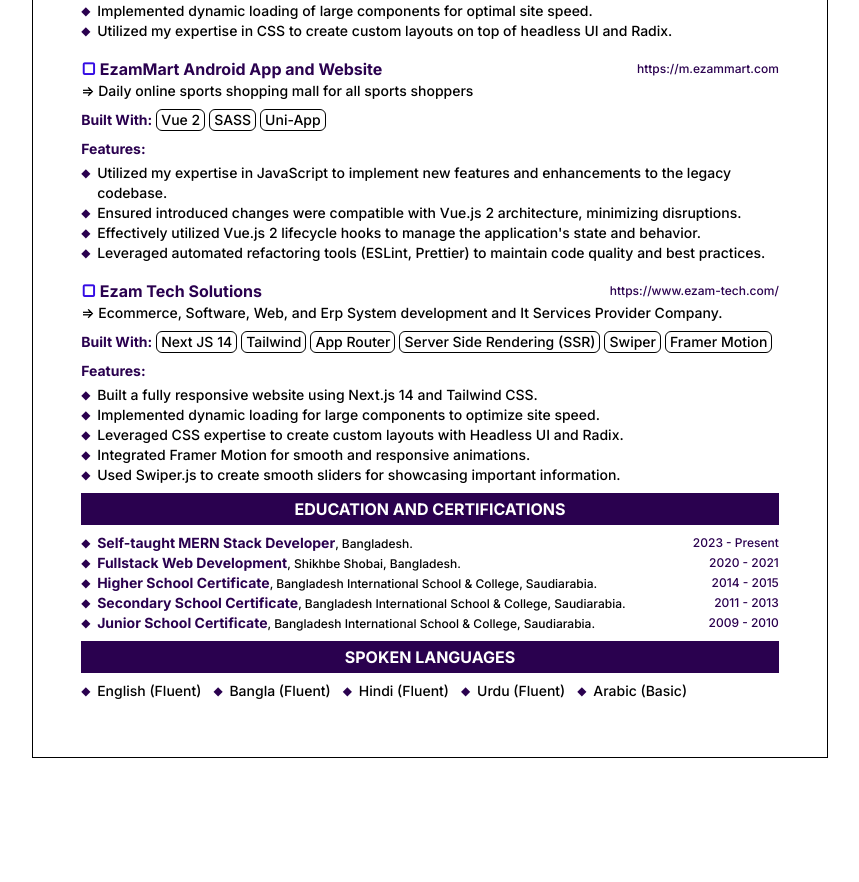
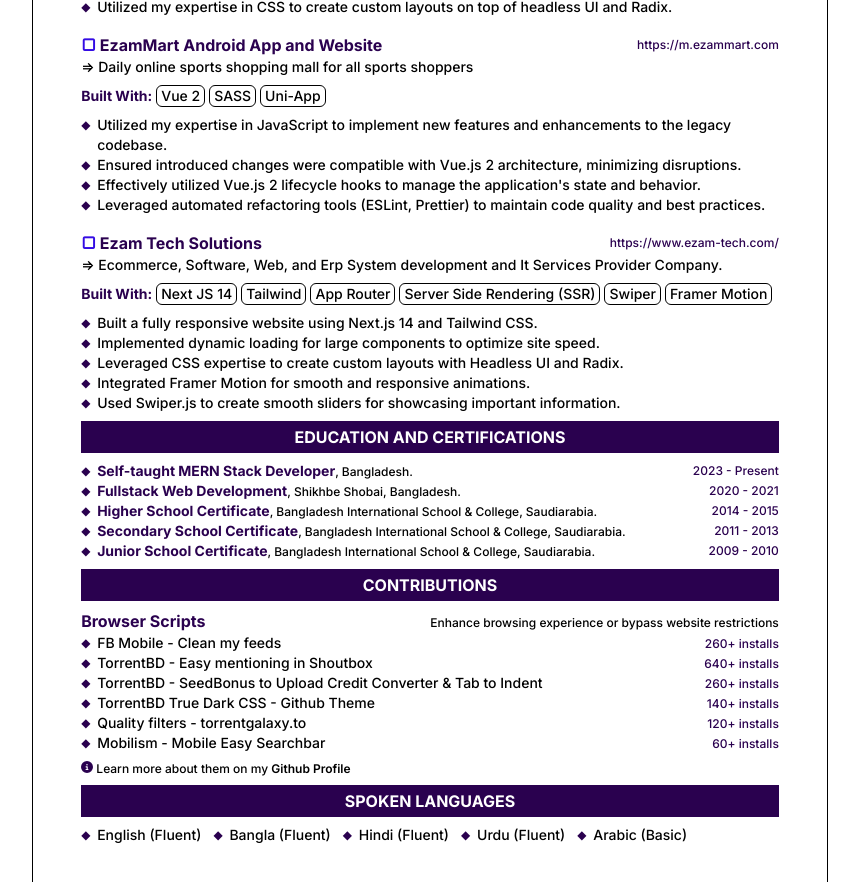
Before and after one commit to webdevsk/next-resume, a Next.js app: page /template1 in a window 1280 px wide. Shown: the part 1060-1942 px from the top of the page, without its empty margins (338-1197 px from the left). Before the commit the page ends 1818 px from the top, so only its background shows below. Built offline with nearby package versions, Linux system fonts and the light colour scheme.

Commit message:
Updated Phone number. Added contributions in template 1

```diff
--- a/src/app/(viewer-side)/template1/page.css
+++ b/src/app/(viewer-side)/template1/page.css
@@ -197,6 +197,33 @@
     }
   }
 
+  #contributions {
+    @apply mb-template;
+
+    .content {
+      @apply mt-template flex flex-col gap-y-4;
+    }
+
+    .row {
+      grid-template-columns: minmax(0, 1fr) max-content;
+      @apply grid items-baseline gap-x-2;
+    }
+
+    .installs {
+      @apply text-theme;
+    }
+
+    .footnote {
+      @apply mt-template;
+      svg {
+        @apply inline aspect-square w-3 align-baseline text-theme;
+      }
+      a {
+        @apply font-semibold;
+      }
+    }
+  }
+
   #education {
     @apply mb-template;
 
@@ -225,7 +252,7 @@
   .bullet-item {
     @apply relative ps-4;
     &:before {
-      @apply absolute inset-0 text-xs leading-4 text-theme content-["◆"] xs:leading-5;
+      @apply pointer-events-none absolute inset-0 text-xs leading-4 text-theme content-["◆"] xs:leading-5;
     }
   }
   .date > * {
--- a/src/app/(viewer-side)/template1/page.jsx
+++ b/src/app/(viewer-side)/template1/page.jsx
@@ -3,7 +3,10 @@
 import doFilter from "@/utils/doFilter"
 import "./page.css"
 import Image from "next/image"
-
+import { FontAwesomeIcon } from "@fortawesome/react-fontawesome"
+import { faCircleInfo } from "@fortawesome/free-solid-svg-icons?url"
+import { library } from "@fortawesome/fontawesome-svg-core"
+library.add(faCircleInfo)
 export default function Template1({ searchParams }) {
   const { data } = resume
   const printMode = "print" in searchParams
@@ -226,7 +229,9 @@
                           className="date"
                           href={project.repo || project.link}
                         >
-                            <small className="leading-5">{project.repo||project.link}</small>
+                          <small className="leading-5">
+                            {project.repo || project.link}
+                          </small>
                         </a>
                       </p>
                       <p className="w-full">
@@ -256,7 +261,7 @@
                     </div>
 
                     <div className="row">
-                      <h6 className="col">Features:</h6>
+                      {/* <h6 className="col">Features:</h6> */}
                       <ul className="col features">
                         {project.features.map(feature => (
                           <li key={feature}>
@@ -305,6 +310,61 @@
         </div>
       )}
 
+      {/* Contributions */}
+      {data.contributions && data.contributions.length && (
+        <div id="contributions">
+          <div className="heading">
+            <h5>Contributions</h5>
+          </div>
+          <ul className="content">
+            {data.contributions.map(contribution => (
+              <li
+                key={contribution.title}
+                className="type"
+              >
+                <div className="row">
+                  <h5>{contribution.title}</h5>
+                  <small>{contribution.description}</small>
+                </div>
+                <div className="projects">
+                  {contribution.projects.map(project => (
+                    <div
+                      key={project.title}
+                      className="row"
+                    >
+                      <div className="col title">
+                        <p className="bullet-item">
+                          <a
+                            target="_blank"
+                            href={project.url}
+                          >
+                            {project.title}
+                          </a>
+                        </p>
+                      </div>
+                      <div className="col installs">
+                        <small>{project.installs} installs</small>
+                      </div>
+                    </div>
+                  ))}
+                </div>
+              </li>
+            ))}
+          </ul>
+
+          <small className="footnote">
+            <FontAwesomeIcon icon="fa-solid fa-circle-info" /> Learn more about
+            them on my{" "}
+            <a
+              target="_blank"
+              href={data.github}
+            >
+              Github Profile
+            </a>
+          </small>
+        </div>
+      )}
+
       {data.spokenLanguages && data.spokenLanguages.length && (
         <div id="spoken-languages">
           <div className="heading">
--- a/src/app/(viewer-side)/template2/page.css
+++ b/src/app/(viewer-side)/template2/page.css
@@ -233,7 +233,7 @@
   .bullet-item {
     @apply relative ps-4;
     &:before {
-      @apply absolute inset-0 text-base leading-4 text-[--rand-color] content-["●"] xs:leading-4;
+      @apply pointer-events-none absolute inset-0 text-base leading-4 text-[--rand-color] content-["●"] xs:leading-4;
     }
   }
   .date > * {
--- a/src/data/resume.js
+++ b/src/data/resume.js
@@ -6,7 +6,7 @@
     photo: null,
     title: "Frontend Web Developer",
     location: "Dohar, Dhaka, Bangladesh",
-    phone: "+880 1305 335088",
+    phone: "+8801601601108",
     email: "webdevz.sk@gmail.com",
     telephone: null,
     github: "https://github.com/webdevsk",
@@ -19,7 +19,16 @@
     skills: [
       {
         heading: "Frontend",
-        data: ["Next JS 14", "React", "Redux", "JavaScript", "Tailwind", "Sass", "Vue JS", "CSS"],
+        data: [
+          "Next JS 14",
+          "React",
+          "Redux",
+          "JavaScript",
+          "Tailwind",
+          "Sass",
+          "Vue JS",
+          "CSS",
+        ],
       },
       {
         heading: "Backend",
@@ -42,7 +51,7 @@
           "Adobe Xd",
           "Figma",
           "Google Search",
-          "Chat GPT"
+          "Chat GPT",
         ],
       },
     ],
@@ -50,7 +59,8 @@
       {
         enabled: true,
         title: "EzamMart Online Store",
-        shortDescription: "Daily online sports shopping mall for all sports shoppers",
+        shortDescription:
+          "Daily online sports shopping mall for all sports shoppers",
         link: "https://www.ezammart.com/",
         repo: "",
         builtWith: [
@@ -70,31 +80,29 @@
           "State management using SearchParams and Cookies without state management libraries.",
           "Simplified data mutations with Server Actions for efficient state management.",
           "Implemented dynamic loading of large components for optimal site speed.",
-          "Utilized my expertise in CSS to create custom layouts on top of headless UI and Radix."
+          "Utilized my expertise in CSS to create custom layouts on top of headless UI and Radix.",
         ],
       },
       {
         enabled: true,
         title: "EzamMart Android App and Website",
-        shortDescription: "Daily online sports shopping mall for all sports shoppers",
+        shortDescription:
+          "Daily online sports shopping mall for all sports shoppers",
         link: "https://m.ezammart.com",
         repo: "",
-        builtWith: [
-          "Vue 2",
-          "SASS",
-          "Uni-App",
-        ],
+        builtWith: ["Vue 2", "SASS", "Uni-App"],
         features: [
           "Utilized my expertise in JavaScript to implement new features and enhancements to the legacy codebase.",
           "Ensured introduced changes were compatible with Vue.js 2 architecture, minimizing disruptions.",
           "Effectively utilized Vue.js 2 lifecycle hooks to manage the application's state and behavior.",
-          "Leveraged automated refactoring tools (ESLint, Prettier) to maintain code quality and best practices."
+          "Leveraged automated refactoring tools (ESLint, Prettier) to maintain code quality and best practices.",
         ],
       },
       {
         enabled: true,
         title: "Ezam Tech Solutions",
-        shortDescription: "Ecommerce, Software, Web, and Erp System development and It Services Provider Company.",
+        shortDescription:
+          "Ecommerce, Software, Web, and Erp System development and It Services Provider Company.",
         link: "https://www.ezam-tech.com/",
         repo: "",
         builtWith: [
@@ -110,7 +118,7 @@
           "Implemented dynamic loading for large components to optimize site speed.",
           "Leveraged CSS expertise to create custom layouts with Headless UI and Radix.",
           "Integrated Framer Motion for smooth and responsive animations.",
-          "Used Swiper.js to create smooth sliders for showcasing important information."
+          "Used Swiper.js to create smooth sliders for showcasing important information.",
         ],
       },
       {
@@ -131,7 +139,7 @@
           "ExpressJS",
           "Prisma",
           "MongoDB",
-          "React-toastify"
+          "React-toastify",
         ],
         features: [
           "User authentication using Auth0. Global State management using Redux Toolkit.",
@@ -139,7 +147,7 @@
           "Prisma library for seamless and efficient execution of Database operations.",
           "Optimistic Updates simulating Cart mutations. Rollback and Toast notify when fails.",
           "Custom built Sticky Header, Search box and Menu which changes layout device-wise.",
-          "(More features to be added upon completion)"
+          "(More features to be added upon completion)",
         ],
       },
 
@@ -180,14 +188,20 @@
       {
         enabled: false,
         title: "Costefficient",
-        shortDescription: "Payment Processor Services (Client Project - Work in Progress)",
+        shortDescription:
+          "Payment Processor Services (Client Project - Work in Progress)",
         link: "https://costefficient.co.uk/",
         repo: "https://costefficient.co.uk/",
-        builtWith: ["WordPress", "Elementor Pro", "Elementor Flexbox", "JavaScript"],
+        builtWith: [
+          "WordPress",
+          "Elementor Pro",
+          "Elementor Flexbox",
+          "JavaScript",
+        ],
         features: [
           "6 pages WordPress website being built from scratch with Elementor Pro.",
           "Improve upon source website design using the latest Flex-box and Elementor Beta features.",
-          "Elementor Form improved with custom logic using hand-written JavaScript script."
+          "Elementor Form improved with custom logic using hand-written JavaScript script.",
         ],
       },
       {
@@ -217,15 +231,12 @@
     experiences: [
       {
         enabled: true,
-        position:
-          "Jr. Frontend Web Developer",
+        position: "Jr. Frontend Web Developer",
         company: "Ezam Tech Solutions Int.",
         location: "Keraniganj, Dhaka, Bangladesh",
         dateFrom: "JAN 2024",
         dateTo: "Present",
-        techStack: [
-          "Next JS 14 (App Router)", "Tailwind CSS", "Redux Toolkit"
-        ],
+        techStack: ["Next JS 14 (App Router)", "Tailwind CSS", "Redux Toolkit"],
         skills: [
           "Proficient in Next.js for building scalable server-side rendered applications.",
           "Proven ability to translate technical requirements into actionable development task.",
@@ -365,6 +376,57 @@
       "Urdu (Fluent)",
       "Arabic (Basic)",
     ],
+    contributions: [
+      {
+        title: "Browser Scripts",
+        description:
+          "Enhance browsing experience or bypass website restrictions",
+        projects: [
+          {
+            title: "FB Mobile - Clean my feeds",
+            description:
+              "Removes Sponsored and Suggested posts from m.facebook.com",
+            url: "https://greasyfork.org/en/scripts/479868-fb-mobile-clean-my-feeds",
+            installs: "260+",
+          },
+          {
+            title: "TorrentBD - Easy mentioning in Shoutbox",
+            description: "Easily Mention others in Chat/Shoutbox",
+            url: "https://greasyfork.org/en/scripts/454697-torrentbd-easy-mentioning-in-shoutbox",
+            installs: "640+",
+          },
+          {
+            title:
+              "TorrentBD - SeedBonus to Upload Credit Converter & Tab to Indent",
+            description:
+              "Take a quick look at how much Upload Credit you would have if converted your SeedBonus amount. Press Tab to indent instead of going to the next input field",
+            url: "https://greasyfork.org/en/scripts/450815-torrentbd-seedbonus-to-upload-credit-converter-tab-to-indent",
+            installs: "260+",
+          },
+          {
+            title: "TorrentBD True Dark CSS - Github Theme",
+            description:
+              "Modifies TorrentBD to use Dark mode inspired by Github.",
+            url: "https://greasyfork.org/en/scripts/430842-torrentbd-true-dark-css-github-theme",
+            installs: "140+",
+          },
+          {
+            title: "Quality filters - torrentgalaxy.to",
+            description:
+              "Removes poor encode/quality rips and highlights best ones",
+            url: "https://greasyfork.org/en/scripts/471752-quality-filters-torrentgalaxy-to",
+            installs: "120+",
+          },
+          {
+            title: "Mobilism - Mobile Easy Searchbar",
+            description:
+              "Adds Search bar directly to the homepage on Mobile view",
+            url: "https://greasyfork.org/en/scripts/462328-mobilism-mobile-easy-searchbar",
+            installs: "60+",
+          },
+        ],
+      },
+    ],
   },
 }
 
```
Lines whose indentation alone changed are shown as unchanged.
